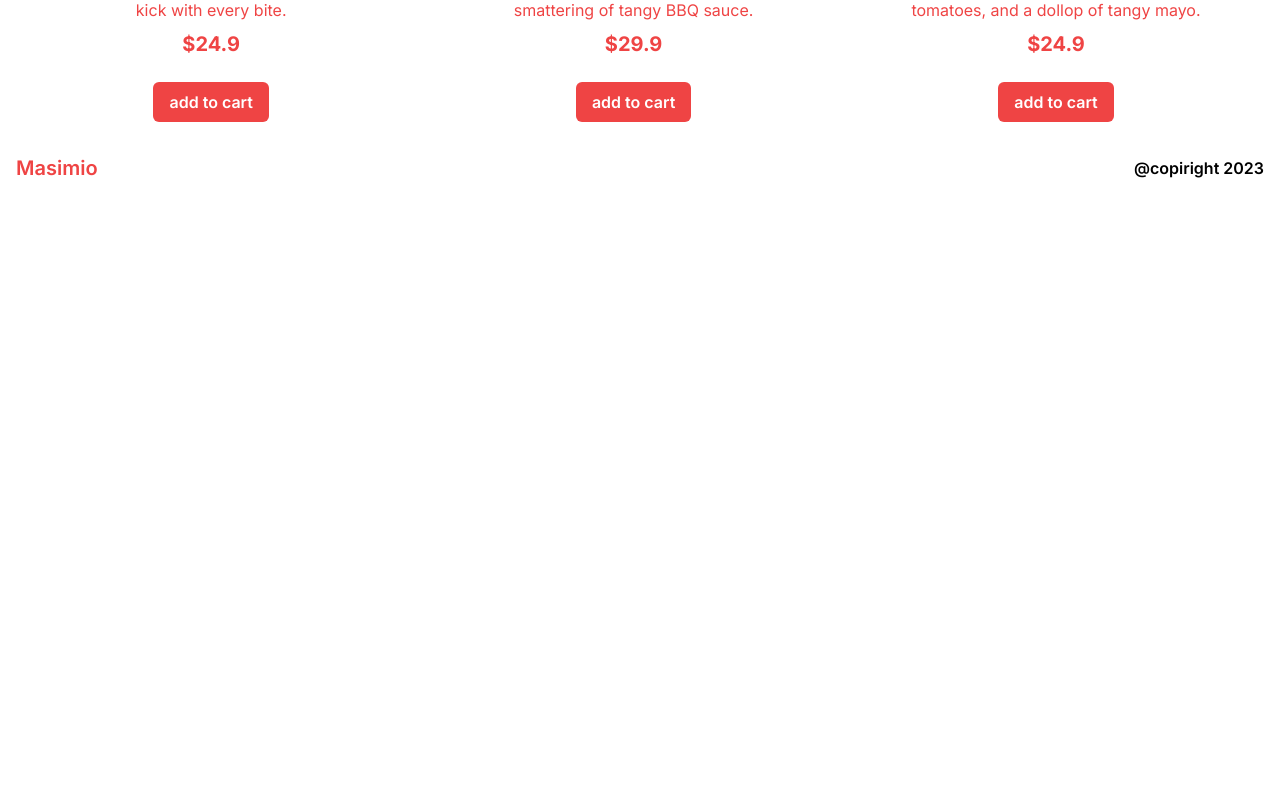
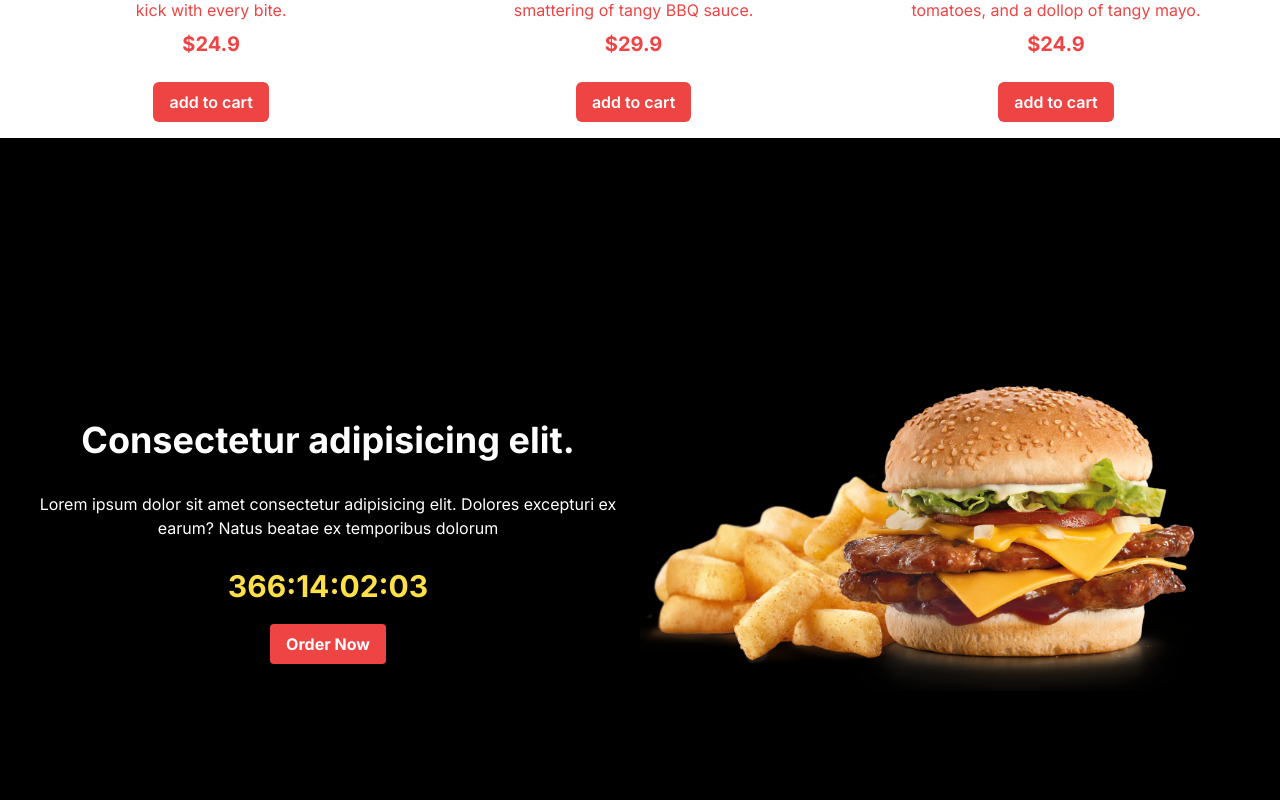
Before and after one commit to joy-biswas-info/food-delivery, a Next.js app: page / in a window 1280 px wide. Shown: the part 1120-1920 px from the top of the page. Before the commit the page ends 1318 px from the top, so only its background shows below. Built offline with nearby package versions, Linux system fonts and the light colour scheme.

Commit message:
[DONE] Offer Section

```diff
--- a/package.json
+++ b/package.json
@@ -18,6 +18,7 @@
     "next": "13.4.12",
     "postcss": "8.4.27",
     "react": "18.2.0",
+    "react-countdown": "^2.3.5",
     "react-dom": "18.2.0",
     "tailwindcss": "^3.3.3",
     "typescript": "5.1.6"
--- a/src/app/page.tsx
+++ b/src/app/page.tsx
@@ -1,4 +1,5 @@
 import Featured from "@/components/Featured";
+import Offer from "@/components/Offer";
 import Slider from "@/components/Slider";
 import Image from "next/image";
 
@@ -6,5 +7,6 @@ export default function Home() {
   return <main>
     <Slider/>
     <Featured/>
+    <Offer/>
   </main>;
 }
--- /dev/null
+++ b/src/components/CountDown.tsx
@@ -0,0 +1,13 @@
+"use client"
+import React from 'react';
+import Countdown from 'react-countdown';
+const endDate = new Date("2024-07-25");
+const CountDown = () => {
+    return (
+        <div className='py-3'>
+            <Countdown className='text-3xl font-bold text-yellow-300' date={endDate}/>
+        </div>
+    );
+};
+
+export default CountDown;
--- a/src/components/Offer.tsx
+++ b/src/components/Offer.tsx
@@ -1,9 +1,24 @@
+import Image from 'next/image';
 import React from 'react';
+import CountDown from './CountDown';
 
 const Offer = () => {
     return (
-        <div>
-            Offer
+        <div className='bg-black h-screen flex flex-col p-4 md:flex-row justify-center items-center'>
+            {/* Text  */}
+            <div className=' flex-1 flex flex-col items-center'>
+                <h1 className='text-2xl md:text-4xl p-2 md:p-4 font-bold text-white text-center'>Consectetur adipisicing elit.</h1>
+                <p className='text-white text-center p-4'>Lorem ipsum dolor sit amet consectetur adipisicing elit.
+                    Dolores excepturi ex earum? Natus beatae ex temporibus dolorum </p>
+                    <CountDown/>
+                <button className="bg-red-500 text-white font-bold py-2 px-4 my-2 rounded center">
+                    Order Now
+                </button>
+            </div>
+            {/* image  */}
+            <div className='relative w-full flex-1 h-screen'>
+                <Image src="/offerProduct.png" alt='' fill className='object-contain'/>
+            </div>
         </div>
     );
 };
```
Also changed, not shown: 1 other file (tests, documents, lock files or other folders).
